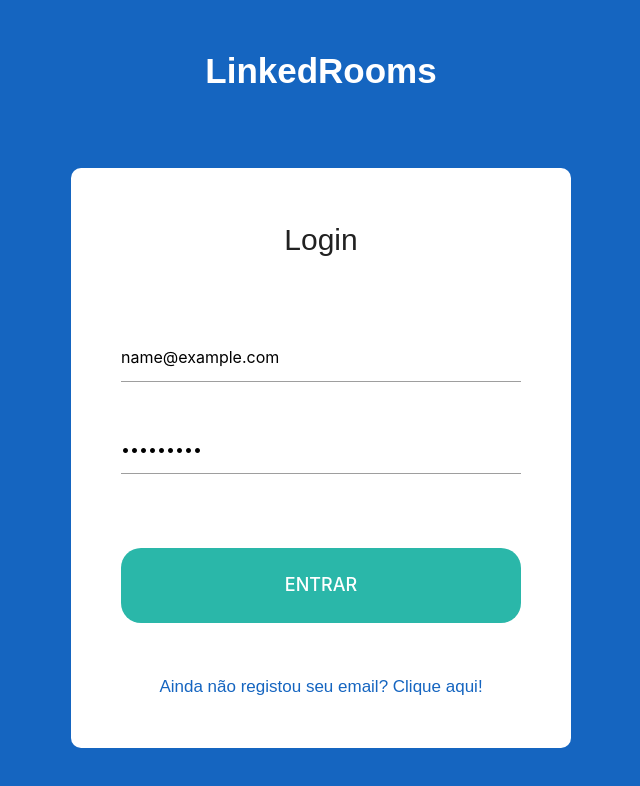
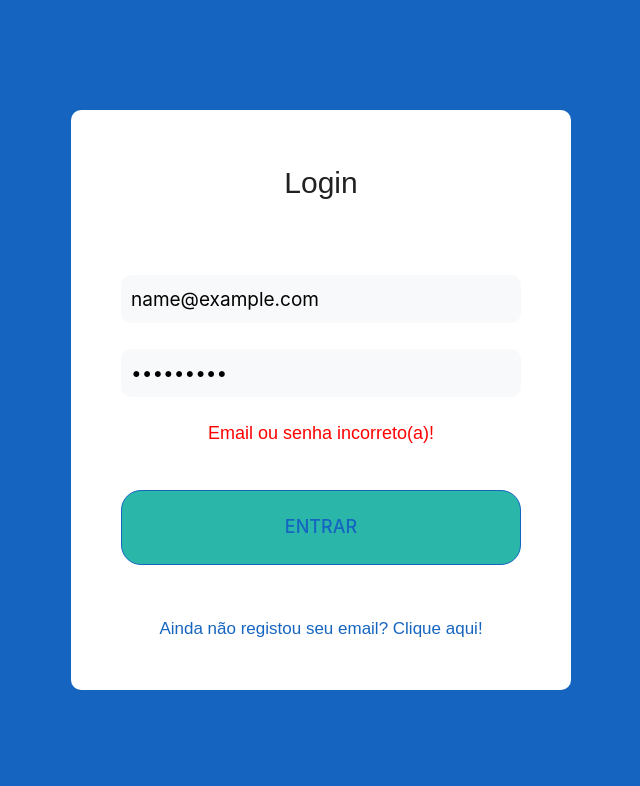
Before and after one commit to Victorlimah/ESA-2022.1---LinkedRooms, a React (Create React App) app in the folder linkedrooms-front/: page / in a window 1280 px wide. Both pictures are taken after typing "name@example.com", "Sample123" into the empty fields and a click on the button "ENTRAR". Shown: the top 786 px of the page, without its empty margins (319-959 px from the left). Built offline with nearby package versions, Linux system fonts and the light colour scheme; no server answers.

Commit message:
feat: login page functionality finalized

```diff
--- a/linkedrooms-front/src/pages/signin/signin.jsx
+++ b/linkedrooms-front/src/pages/signin/signin.jsx
@@ -3,36 +3,44 @@ import {  useState } from "react";
 import axios from "axios";
 import { useNavigate } from "react-router-dom";
 
-
 export default function SignIn() {
   const URL = "http://localhost:5000/signin";
-  const [email, setEmail] = useState("");
+  const [userData, setUserData] = useState({
+    email: "",
+    password: ""
+  });
   const [ token, setToken ] = useState("");
   const navigate = useNavigate();
+  const [display, setDisplay] = useState("none");
 
   return (
     <S.Container>
-      <h1>LinkedRooms</h1>
       <S.Box>
-        <S.Header>
+        <S.FHeader>
           <h1>Login</h1>
-        </S.Header>
-
+        </S.FHeader>
         <S.Form onSubmit={ submit }>
           <input
             id="email"
             type="email"
-            name="email"
+            name="input"
             placeholder="Digite seu email dcx"
-            onChange={e => setEmail(e.target.value)}
+            onChange={ e =>
+              setUserData({ ...userData, email: e.target.value })
+            }
           />
           <input
             id="password"
             type="password"
-            name="password"
+            name="input"
+            minLength='6'
             placeholder="Digite sua senha"
+            onChange={ e =>
+              setUserData({ ...userData, password: e.target.value })
+            }
           />
-          <S.Button type="submit">
+          <S.ErrorMessage display={display} >{`Email ou senha incorreto(a)!`}</S.ErrorMessage>
+          <S.Button type="submit" on>
             ENTRAR
           </S.Button>
         </S.Form>
@@ -48,12 +56,15 @@ export default function SignIn() {
     event.preventDefault();
 
     axios
-        .get(URL, { email })
+        .post(URL, userData)
         .then((res) => {
             setToken(res.data);
             localStorage.setItem("token", token);
             navigate("/dashboard");
         })
-        .catch((error) => console.log(error));
+        .catch((error) => {
+          console.log(error)
+          setDisplay("initial");
+        });
   }
 }
--- a/linkedrooms-front/src/pages/signin/styles.js
+++ b/linkedrooms-front/src/pages/signin/styles.js
@@ -8,13 +8,19 @@ export const Container = styled.div`
   align-items: center;
   justify-content: center;
   background-color: #1565c0;
+;
 
   > h1 {
-    font-size: 35px;
+    font-size: 80px;
     font-weight: 700;
     color: #FFFFFF;
     margin-bottom: 80px;
     top: 20px;
+  }
+
+  #sigma {
+    font-size: 70px;
+    color: #FFFFFF;
   }
 
   > h2 {
@@ -30,38 +36,76 @@ export const Form = styled.form`
   justify-content: space-between;
   align-items: center;
   margin-bottom: 20px;
-`;
 
-export const Input = styled.input`
-    height: 50vh;
-    width: 50%;
-    background-color: grey;
+  #email {
+    border: none;
+    font-size: 19px;
+    border-radius: 10px;
+    box-sizing: border-box;
+    padding-left: 10px;
+    background-color: #F8F9FA;
+
+    ::placeholder {
+      margin-right: 10px;
+      font-size: 19px;
+    }
+
+    :focus {
+      box-shadow: 0 0 0 0;
+      outline: 0;
+    }
+  }
+
+  #password {
+    border: none;
+    font-size: 19px;
+    border-radius: 10px;
+    box-sizing: border-box;
+    padding-left: 10px;
+    background-color: #F8F9FA;
+
+    ::placeholder {
+      margin-right: 10px;
+      font-size: 19px;
+    }
+
+    :focus {
+      box-shadow: 0 0 0 0;
+      outline: 0;
+    }
+  }
 `;
 
 export const Button = styled.button`
   height: 75px;
   width: 100%;
-  color: white;
-  background-color: #1565c0;
-  border: none;
+  color: #1565c0;
+  border-color: #1565c0;
+  border: solid 1px;
+  background-color: white;
   border-radius: 20px;
   cursor: pointer;
   margin-top: 30px;
   font-size: 18px;
   font-weight: 500;
+
+  :hover {
+    background-color: #1565c0;
+    color: white;
+  }
 `;
 
 export const Box = styled.div`
-  background-color: #FFFFFF;
   border-radius: 10px;
   height: 580px;
   width: 500px;
   display: flex;
   flex-direction: column;
   align-items: center;
+  background-color: white;
 `;
 
-export const Header = styled.div`
+export const FHeader = styled.div`
   height: 25%;
   display: flex;
   align-items: center;
@@ -83,5 +127,20 @@ export const Footer = styled.div`
     font-weight: 500;
     cursor: pointer;
   }
+`;
 
+export const Header = styled.div`
+  background-color: #1565c0;
+
+  h1 {
+    font-size: 80px;
+    font-weight: 600;
+    color: white;
+  }
 `;
+
+export const ErrorMessage = styled.h2`
+   display: ${props => props.display};
+   color: red;
+   font-size: 18px;
+`;
```
